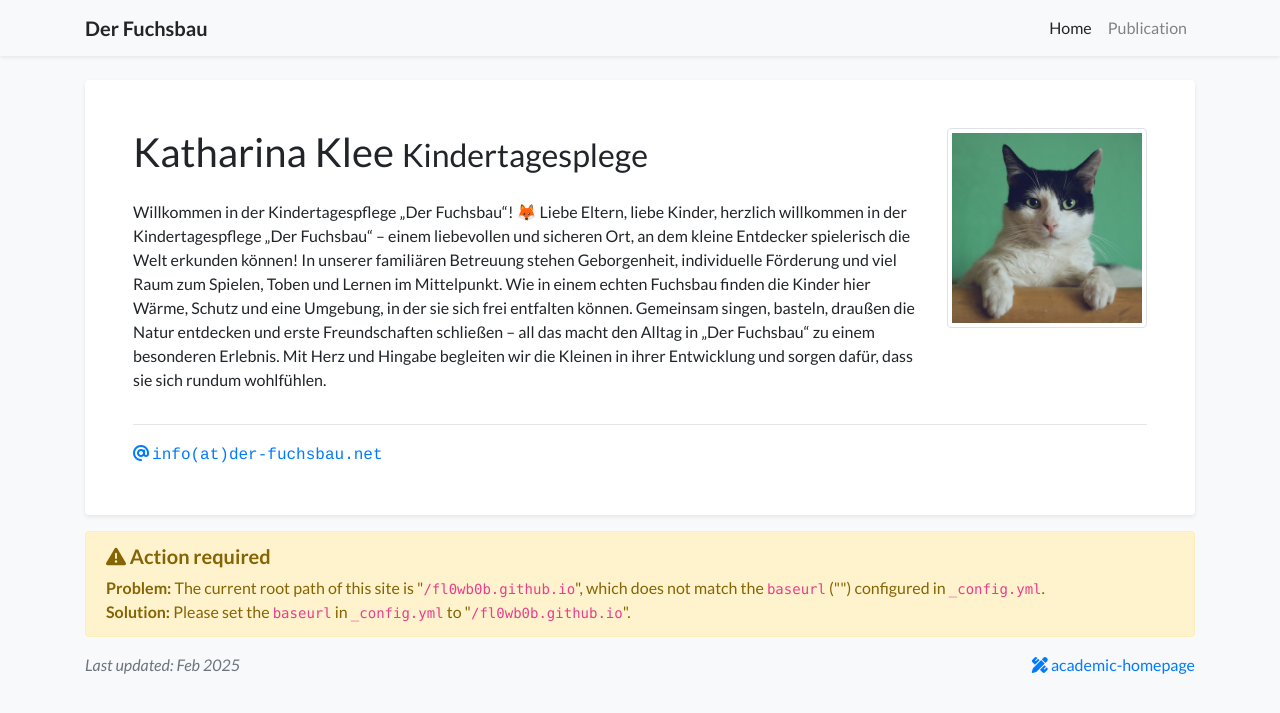
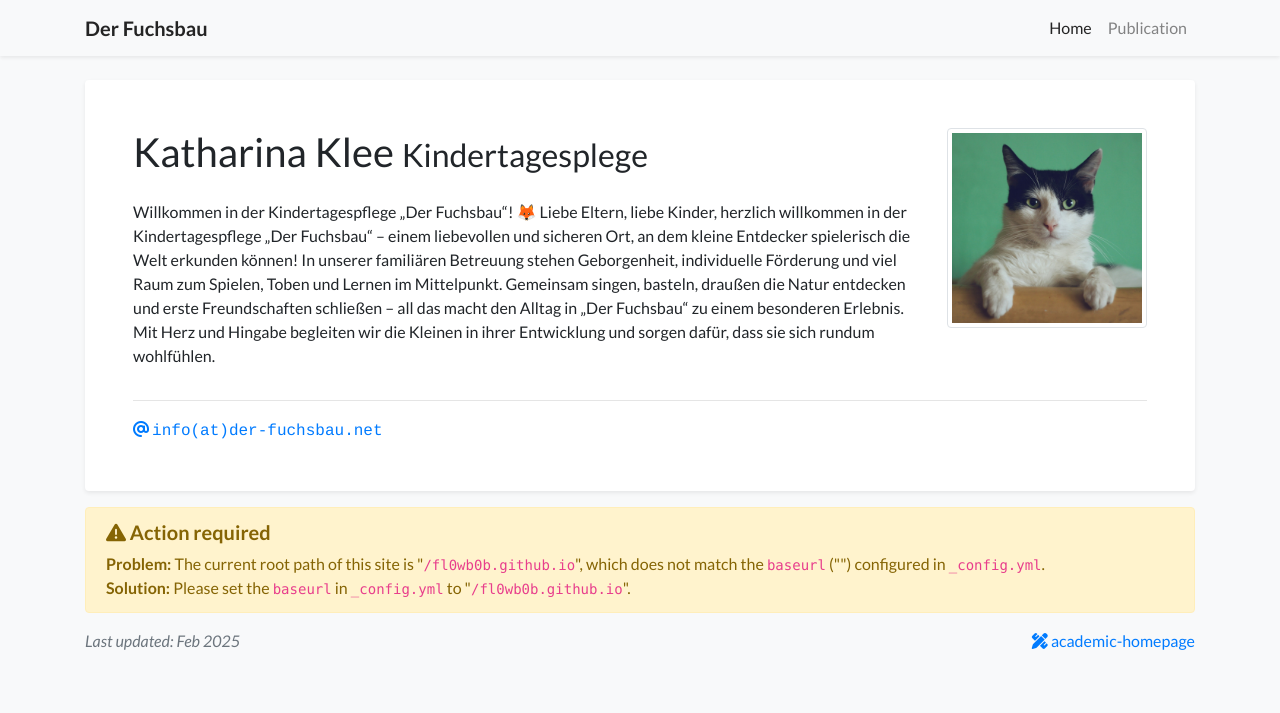
Before and after one commit to fl0wb0b/fl0wb0b.github.io, a Jekyll site: the page built from index.html, in a window 1280 px wide. Shown: the top 713 px of the page. Built offline with Jekyll 4.4.1, drawn with Linux system fonts in a browser that asks for light colours; nearby versions of some CDN libraries; a style sheet for code colours, icons or effects is not loaded.

Commit message:
Update profile.yml

```diff
--- a/_data/profile.yml
+++ b/_data/profile.yml
@@ -27,8 +27,9 @@ short_bio: >-
 
     herzlich willkommen in der Kindertagespflege „Der Fuchsbau“ – einem liebevollen und sicheren Ort, an dem kleine Entdecker spielerisch die Welt erkunden können!
     In unserer familiären Betreuung stehen Geborgenheit, individuelle Förderung und viel Raum zum Spielen, Toben und Lernen im Mittelpunkt.
-    Wie in einem echten Fuchsbau finden die Kinder hier Wärme, Schutz und eine Umgebung, in der sie sich frei entfalten können.
-    Gemeinsam singen, basteln, draußen die Natur entdecken und erste Freundschaften schließen – all das macht den Alltag in „Der Fuchsbau“ zu einem besonderen Erlebnis. Mit Herz und Hingabe begleiten wir die Kleinen in ihrer Entwicklung und sorgen dafür, dass sie sich rundum wohlfühlen.
+
+    Gemeinsam singen, basteln, draußen die Natur entdecken und erste Freundschaften schließen – all das macht den Alltag in „Der Fuchsbau“ zu einem besonderen Erlebnis.
+    Mit Herz und Hingabe begleiten wir die Kleinen in ihrer Entwicklung und sorgen dafür, dass sie sich rundum wohlfühlen.
   </p>
 
 portrait_url: /assets/images/photos/portrait.jpg
```
